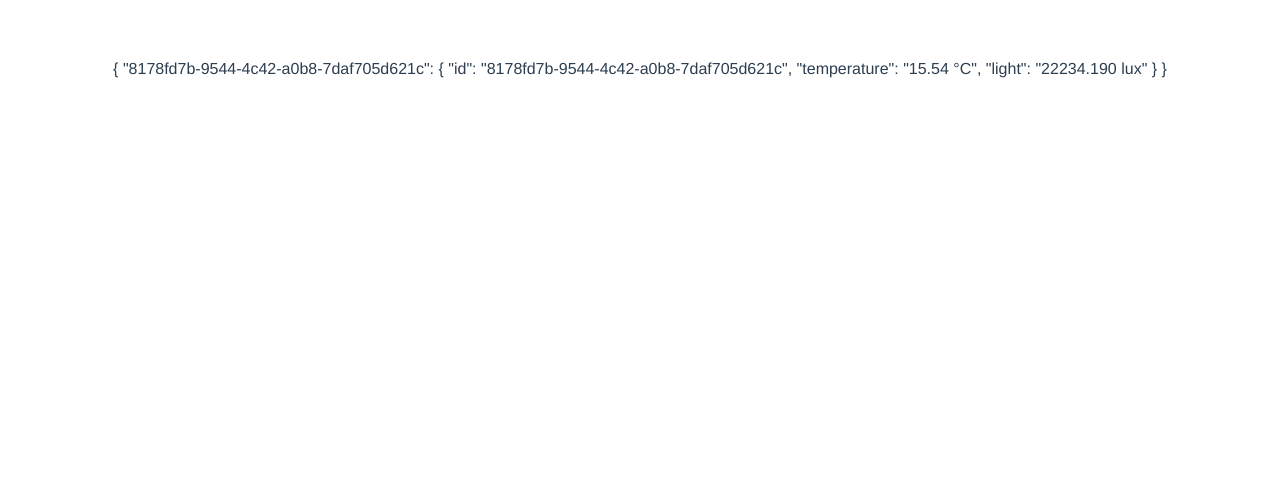
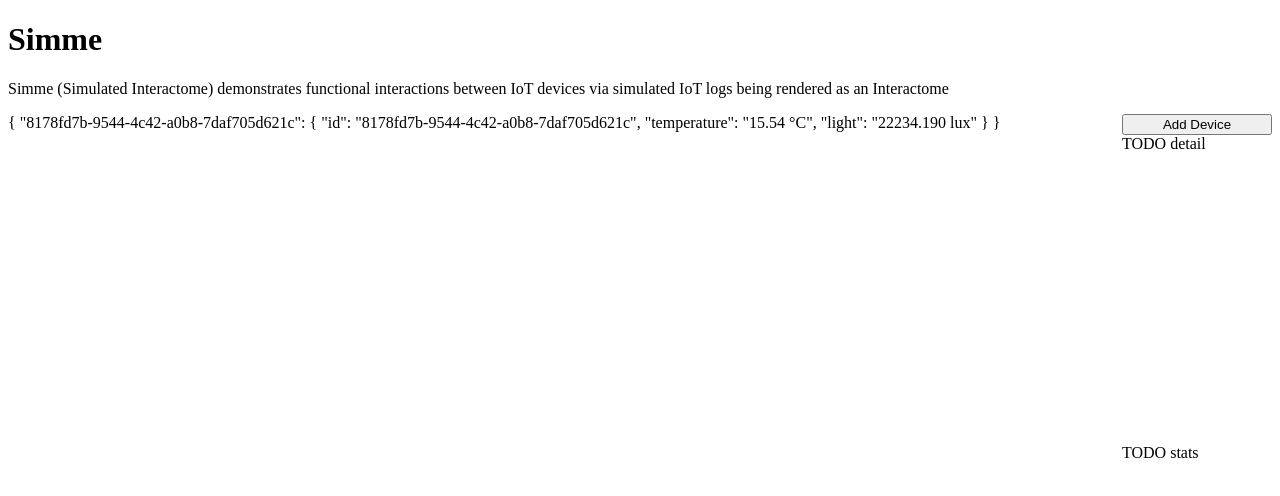
Before and after one commit to satyasinha/hdr-demo, a Vue app: page / in a window 1280 px wide. Shown: the top 496 px of the page. Built offline with nearby package versions, Linux system fonts and the light colour scheme.

Commit message:
more devices (#4)
* :tada:

- split Interactome from App

* :lipstick:

- title + description
- use flexbox for arrangement
- 'Add Device' button

* :lipstick:

- add Detail & Stats views
- fill screen (kinda)

* :sparkles:

- on button click add new device

```diff
--- a/src/components/App.vue
+++ b/src/components/App.vue
@@ -1,26 +1,68 @@
 <template>
   <div id="app">
-    {{ devices }}
+    <div id="heading">
+      <h1>{{ title }}</h1>
+      <p>{{ description }}</p>
+    </div>
+    <div id="content">
+      <interactome :data="devices"></interactome>
+      <div id="sidebar">
+        <button @click="addDevice">Add Device</button>
+        <detail></detail>
+        <stats></stats>
+      </div>
+    </div>
   </div>
 </template>
 
 <script>
+import { mapMutations } from 'vuex'
+import Detail from './Detail.vue'
+import Interactome from './Interactome.vue'
+import Stats from './Stats.vue'
+
 export default {
+  components: { Detail, Interactome, Stats },
   computed: {
     devices () {
       return this.$store.state.devicesSensorData
     }
+  },
+  data () {
+    return {
+      title: 'Simme',
+      description: 'Simme (Simulated Interactome) demonstrates functional interactions between IoT devices via simulated IoT logs being rendered as an Interactome'
+    }
+  },
+  methods: {
+    ...mapMutations([
+      'addDevice'
+    ])
   }
 }
 </script>
 
 <style>
+body {
+  height: 80vh;
+}
+
 #app {
-  font-family: 'Avenir', Helvetica, Arial, sans-serif;
-  -webkit-font-smoothing: antialiased;
-  -moz-osx-font-smoothing: grayscale;
-  text-align: center;
-  color: #2c3e50;
-  margin-top: 60px;
+  width: 100%;
+  height: 100%;
+}
+
+#content {
+  display: flex;
+  flex-flow: row wrap;
+  justify-content: space-between;
+  height: 100%;
+}
+
+#sidebar {
+  width: 150px;
+  display: flex;
+  flex-direction: column;
+  justify-content: space-between;
 }
 </style>
--- /dev/null
+++ b/src/components/Detail.vue
@@ -0,0 +1,11 @@
+<template>
+  <div id="detail">
+    TODO detail
+  </div>
+</template>
+
+<style>
+#detail {
+  flex-grow: 1;
+}
+</style>
--- /dev/null
+++ b/src/components/Interactome.vue
@@ -0,0 +1,12 @@
+<template>
+  <div id="interactome">
+    {{ data }}
+  </div>
+</template>
+
+<script>
+
+export default {
+  props: ['data']
+}
+</script>
--- /dev/null
+++ b/src/components/Stats.vue
@@ -0,0 +1,11 @@
+<template>
+  <div id="stats">
+    TODO stats
+  </div>
+</template>
+
+<style>
+#stats {
+  flex-grow: 1;
+}
+</style>
```
